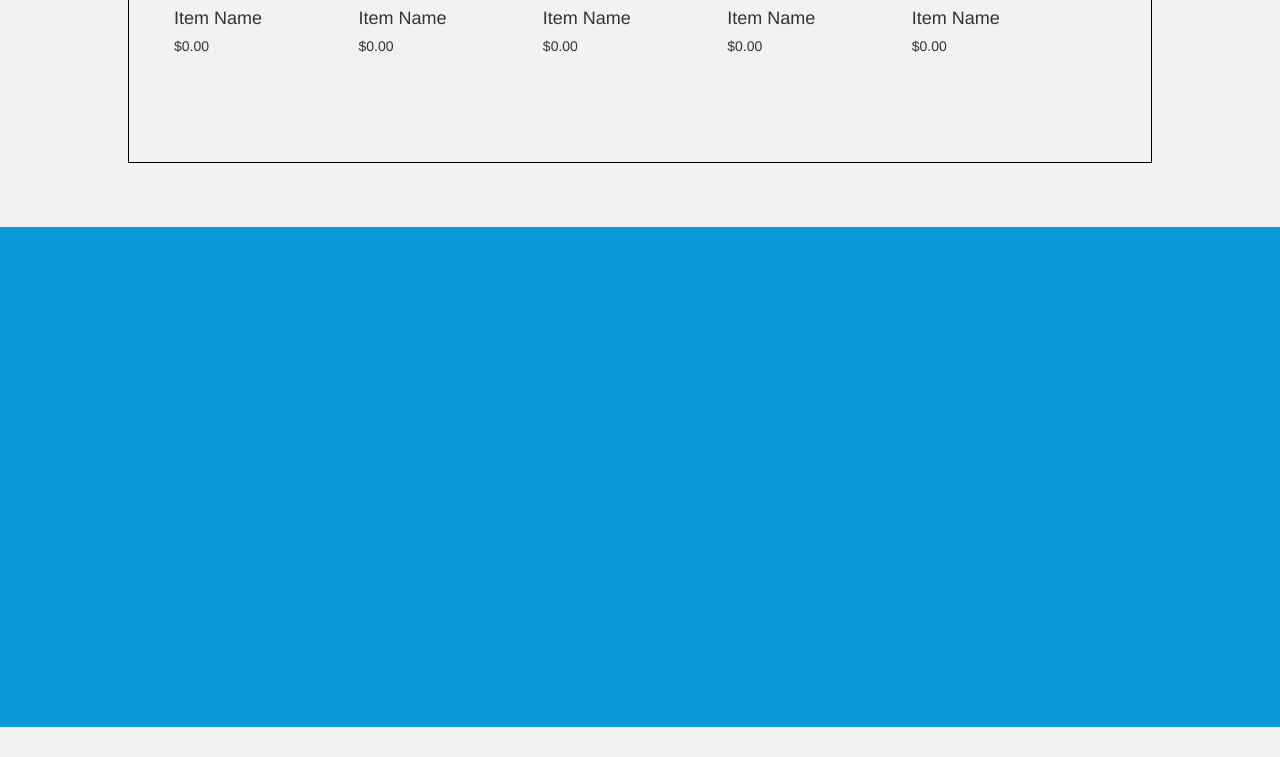
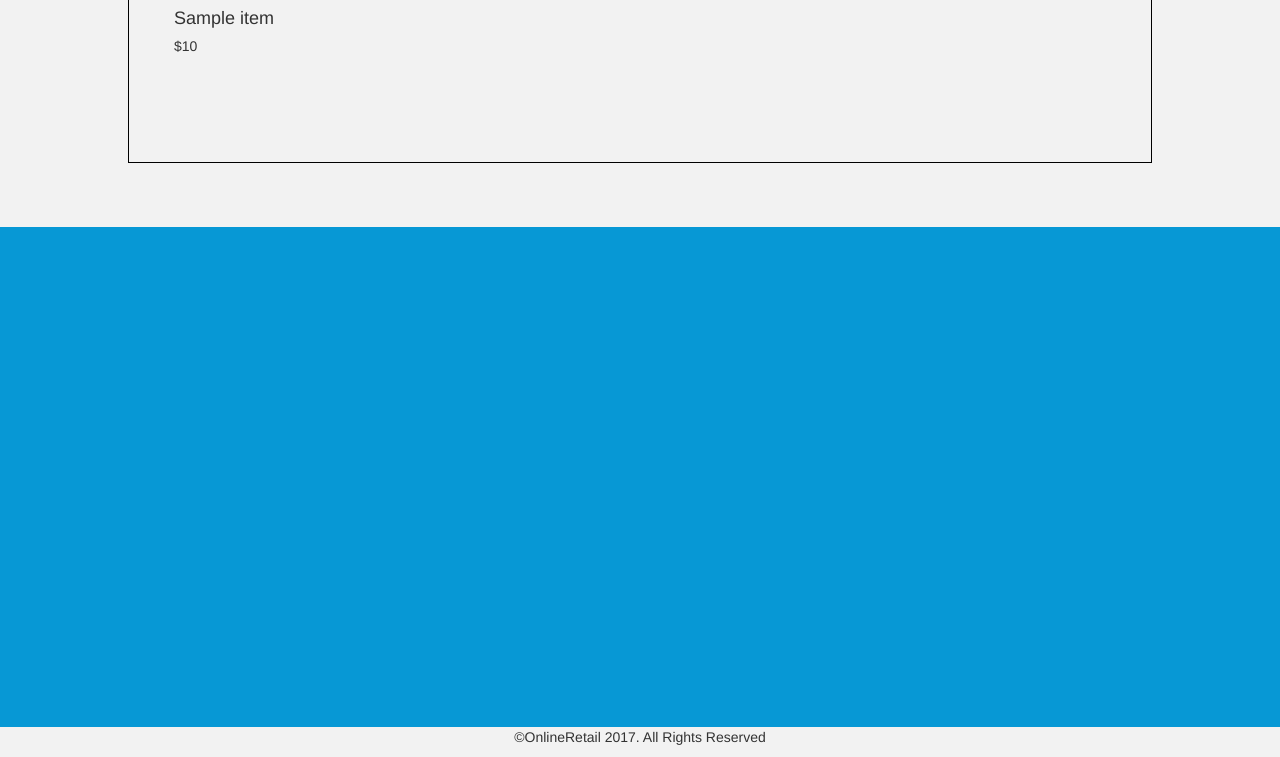
Before and after one commit to B-Maynard/455-InventoryManagement, a PHP site: page / in a window 1280 px wide. Shown: the part 501-1258 px from the top of the page. Before the commit the page ends 1228 px from the top, so only its background shows below. Run offline with PHP 8.4, Linux system fonts and the light colour scheme; tables that the repository leaves empty or names only in its code hold one stand-in row (values such as "Sample post"); grey boxes marked "Sample" are stand-in pictures; some libraries are stand-ins or nearby versions.

Commit message:
now able to pull items from database

```diff
--- a/index.php
+++ b/index.php
@@ -1,3 +1,31 @@
+<?php require "session.php" ?>
+<?php
+  //utilities is our connection establisher with the database
+  require "utilities.php";
+
+  // call function to gain a connection to the database
+  $connection = getConnection();
+  //pbe. if any of them fail, spit out the error message
+  if (!$stmt = $connection->prepare(
+    "SELECT itemName, itemDescription, itemPrice, itemImg FROM items"
+  )) {
+    die("Prepare error: " . $connection->error);
+  }
+
+  // if prepare succeeds, try to execute the query
+  if (!$stmt->execute()) {
+    die("Exec error: " . $connection->error);
+  }
+
+  $items = [];
+  $result = $stmt->get_result();
+  while ($row = $result->fetch_assoc()) {
+    $items[] = $row;
+  }
+
+?>
+
+
 <?php require "header.php" ?>
 
 <body>
@@ -10,31 +38,19 @@
   <?php require "navbar.php" ?>
 
   <div id="featured-items">
+    <!-- php for loop to gather all items in the data base -->
+    <?php foreach($items as $item) { ?>
     <div class="indiv-item">
-      <img class="product-img" src="https://ssl-product-images.www8-hp.com/digmedialib/prodimg/lowres/c05509300.png" alt="">
-      <h4>Item Name</h4>
-      <h5>$0.00</h5>
+      <!-- use the img tag from the database in the html -->
+      <img class="product-img" src="<?php echo $item['itemImg'] ?>" alt="">
+      <!-- same for item name and price -->
+      <h4><?php echo $item['itemName'] ?></h4>
+      <h5>$<?php echo $item['itemPrice'] ?></h5>
     </div>
-    <div class="indiv-item">
-      <img class="product-img" src="https://ssl-product-images.www8-hp.com/digmedialib/prodimg/lowres/c05509300.png" alt="">
-      <h4>Item Name</h4>
-      <h5>$0.00</h5>
-    </div>
-    <div class="indiv-item">
-      <img class="product-img" src="https://ssl-product-images.www8-hp.com/digmedialib/prodimg/lowres/c05509300.png" alt="">
-      <h4>Item Name</h4>
-      <h5>$0.00</h5>
-    </div>
-    <div class="indiv-item">
-      <img class="product-img" src="https://ssl-product-images.www8-hp.com/digmedialib/prodimg/lowres/c05509300.png" alt="">
-      <h4>Item Name</h4>
-      <h5>$0.00</h5>
-    </div>
-    <div class="indiv-item">
-      <img class="product-img" src="https://ssl-product-images.www8-hp.com/digmedialib/prodimg/lowres/c05509300.png" alt="">
-      <h4>Item Name</h4>
-      <h5>$0.00</h5>
-    </div>
+    <!-- close the php loop  -->
+  <?php } ?>
   </div>
   <div id="bottom">
   </div>
+
+<?php require "footer.php" ?>
--- /dev/null
+++ b/session.php
@@ -0,0 +1,5 @@
+<?php
+if (session_status() === PHP_SESSION_NONE) {
+  session_start();
+}
+ ?>
--- a/styles/homepage.css
+++ b/styles/homepage.css
@@ -60,5 +60,5 @@ body {
 }
 
 footer > p {
-  color: black !important;
+  text-align: center;
 }
--- /dev/null
+++ b/utilities.php
@@ -0,0 +1,16 @@
+<?php
+
+function getConnection() {
+  $connection = new mysqli(
+    "localhost:3306", //host
+    "root", //username
+    "", //password
+    "455-final" //database
+  );
+
+  if ($connection->connect_error) {
+    die("Could not connect: " . $connection->connect_error);
+  }
+
+  return $connection;
+}
```
